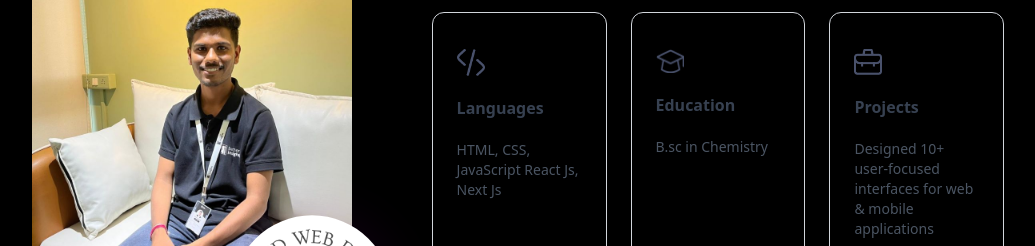
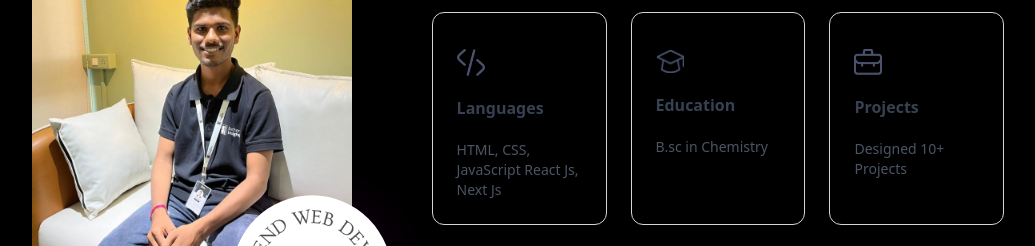
Before and after one commit to rameshkirtane2001-netizen/UIUX-Portfolio, a website: page index.html in a window 1280 px wide. Shown: the part 1160-1406 px from the top of the page, without its empty margins (122-1157 px from the left). Drawn offline with nearby package versions, Linux system fonts and the light colour scheme; a web font is replaced by a local one.

Commit message:
Update index.html

```diff
--- a/index.html
+++ b/index.html
@@ -134,8 +134,7 @@
                         <img src="./assets/project-icon.png" alt="" class="w-7 mt-3 dark:hidden"><img
                             src="./assets/project-icon-dark.png" alt="" class="w-7 mt-3 hidden dark:block">
                         <h3 class="my-4 font-semibold text-gray-700 dark:text-white">Projects</h3>
-                        <p class="text-gray-600 text-sm dark:text-white/80">Designed 10+ user-focused interfaces
-for web & mobile applications</p>
+                        <p class="text-gray-600 text-sm dark:text-white/80">Designed 10+ Projects</p>
                     </li>
                 </ul>
                 <h4 class="my-6 text-gray-700 font-Ovo dark:text-white/80">Tools i use</h4>
```
